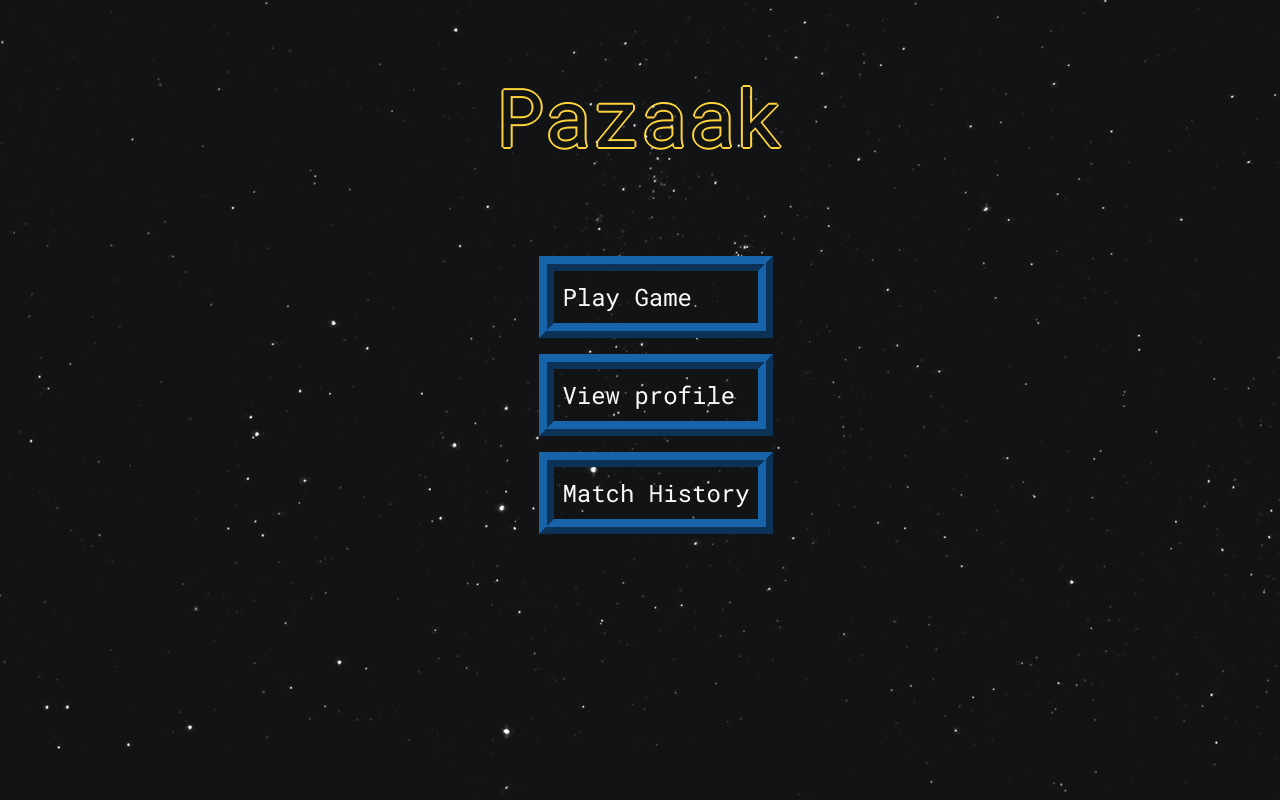
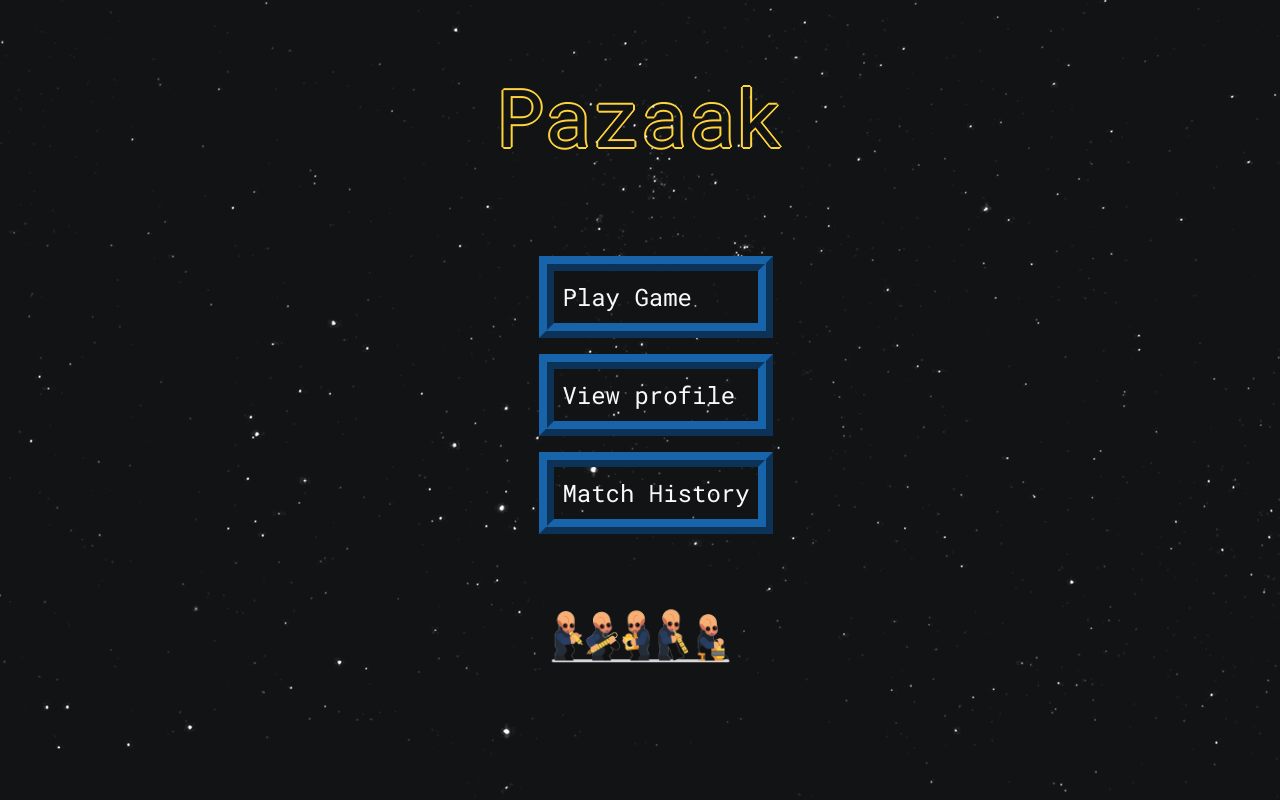
Before and after one commit to Hanzo253/pazaak-frontend, an Angular app: page / in a window 1280 px wide. Built offline with nearby package versions, Linux system fonts and the light colour scheme.

Commit message:
added pazaak song and cantina band

```diff
--- a/src/app/main-menu/main-menu.component.css
+++ b/src/app/main-menu/main-menu.component.css
@@ -42,3 +42,14 @@
   margin: 0.5rem;
   color: #f8f9fa;
 }
+
+.cantina-band-section {
+  display: flex;
+  justify-content: center;
+  align-items: center;
+}
+
+.cantina-band {
+  width: 15%;
+  z-index: 2;
+}
--- a/src/app/main-menu/main-menu.component.html
+++ b/src/app/main-menu/main-menu.component.html
@@ -14,3 +14,10 @@
     </li>
   </ul>
 </section>
+<section class="cantina-band-section">
+  <img
+    class="cantina-band"
+    src="../../assets/cantina-band.gif"
+    alt="Star Wars Cantina Band"
+  />
+</section>
--- a/src/app/pazaak-board/pazaak-board.component.ts
+++ b/src/app/pazaak-board/pazaak-board.component.ts
@@ -49,6 +49,7 @@
   computerTurn: boolean = false;
 
   cardsGone: any;
+  pazaakSong: any = new Audio();
 
   constructor(private elem : ElementRef, private router: Router) { }
 
@@ -199,6 +200,8 @@
 
   quitGame(): void {
     alert("Quitting game and retuning to main menu...");
+    this.pazaakSong.pause();
+    this.pazaakSong.currentTime = 0;
     this.router.navigate(['']);
   }
 
@@ -616,6 +619,10 @@
   }
 
   ngOnInit(): void {
+    this.pazaakSong.src = "../../assets/music/pazaak.mp3";
+    this.pazaakSong.play();
+    this.pazaakSong.loop = true;
+
     this.cardOneColor = this.randomizeColorClass();
     this.cardTwoColor = this.randomizeColorClass();
     this.cardThreeColor = this.randomizeColorClass();
```
Also changed, not shown: src/assets/cantina-band.gif (added), 1 other file (tests, documents, lock files or other folders).
